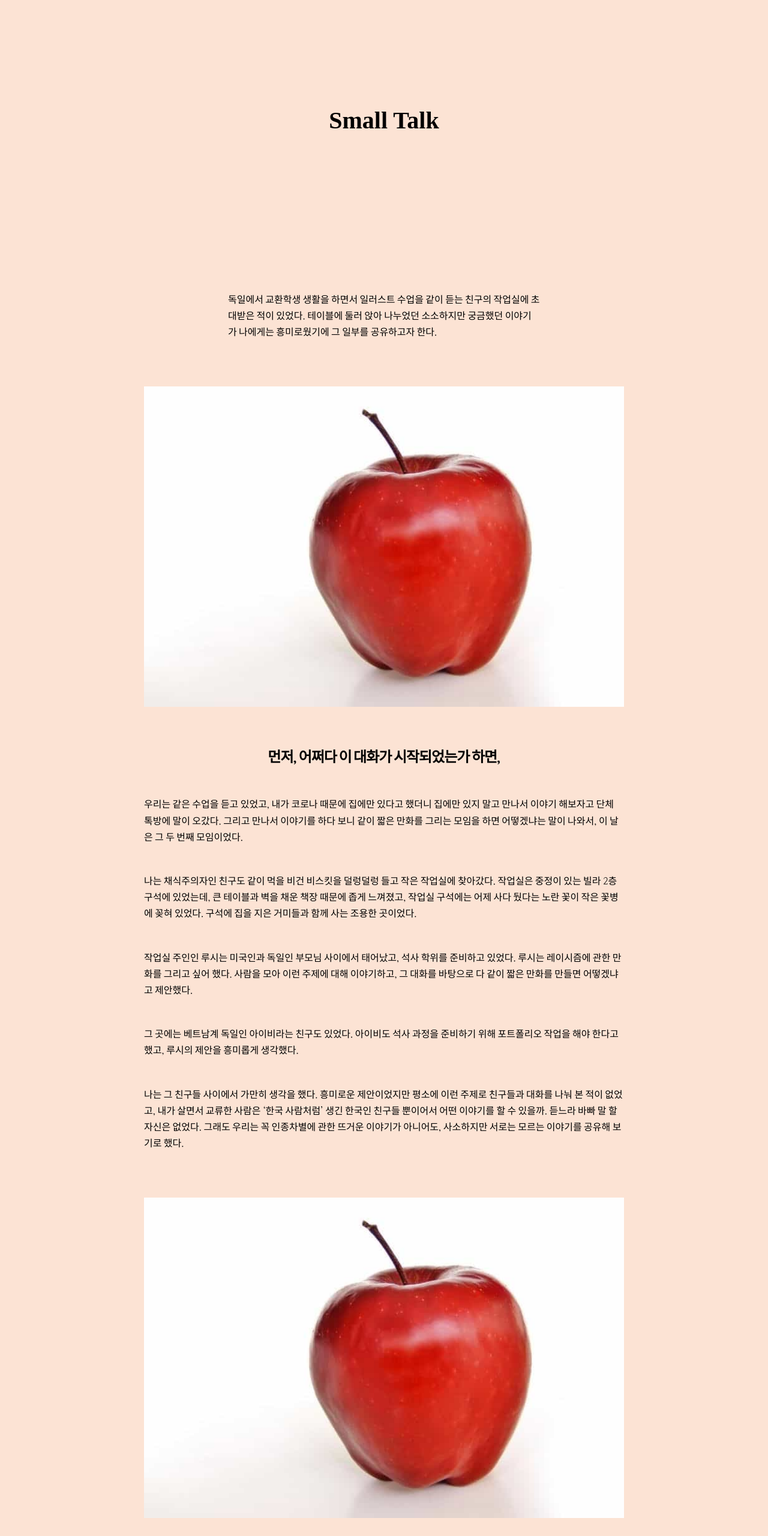
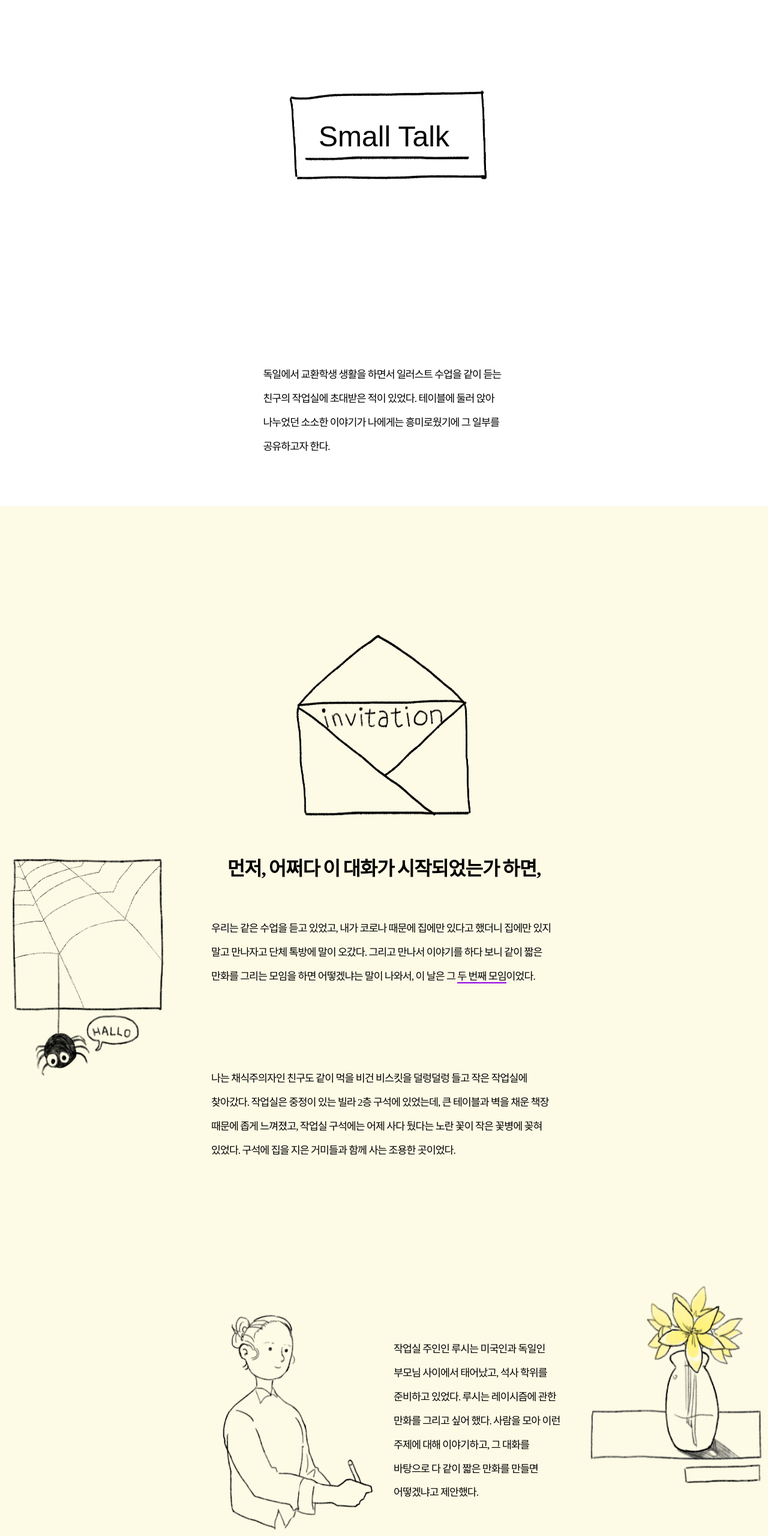
Before and after one commit to Nayun-Kim17/2021-03-smalltalk, a plain HTML site: page index.html in a window 1280 px wide. Shown: the top 2560 px of the page at 60% size. Drawn offline with Linux system fonts and the light colour scheme; a web font is replaced by a local one.

Commit message:
Add files via upload

```diff
--- a/index.html
+++ b/index.html
@@ -3,91 +3,107 @@
 <head>
 	<meta charset="utf-8">
 	<title>Small Talk</title>
-	<link href="https://fonts.googleapis.com/css2?family=Nanum+Myeongjo:wght@400;800&display=swap" rel="stylesheet">
+	<link rel="preconnect" href="https://fonts.gstatic.com">
+	<link href="https://fonts.googleapis.com/css2?family=Noto+Serif+KR:wght@200;400;700&display=swap" rel="stylesheet">
+	<link rel="stylesheet" href="https://use.typekit.net/glp2jmp.css">
 	<style type="text/css">
 		html{margin:0;}
-		img {display:block; width:100%;}
-		body {width:800px;
-			margin:auto;
-			background-color: rgb(252,227,212);}
-		header{width:530px;
-			margin:auto;
-			padding-top:150px;
-			padding-bottom:80px;
-			text-align: center;}
-		div,p{font-family: 'Nanum Myeongjo', serif;}
-		div{padding-bottom: 30px;}
-		h1 {font-size:2.5em; font-weight: 800; padding-bottom:90px;}
-		h2{text-align: center; font-size:1.5em; font-weight: 800; word-spacing: -2px; letter-spacing: -1px; padding-bottom:30px;padding-top:45px;}
-		p{padding-bottom: 30px; font-weight: 200; word-spacing: -1px;line-height: 170%; }
-		.last {width:520px; margin:auto; padding-top:50px;}
+		h1,h2,header,body,img,div,p{margin:0;}
+		section{padding-top:200px; padding-bottom:50px;}
+		img {display:block; max-width:100%; height: auto; padding-bottom: 30px; margin:auto;}
+		body {margin:auto;background-color: white;font-family: 'Noto Serif KR', serif; font-weight: 400;}
+		h1 {text-align: center; font-size:3em; font-weight: 400; padding-bottom:100px; font-family: imaginaryfriend-bb, sans-serif;}
+		h2{text-align: center; font-size:2em; font-weight: 800; word-spacing: -2px; letter-spacing: -1px; padding-bottom:60px;}
+		p{margin:auto; width:45%; padding-bottom: 30px; font-weight: 200; letter-spacing: -1px;line-height: 230%; font-size:13pt; word-break: keep-all;}
+		div{padding-top:50px;padding-bottom:50px;}
+		.last {width:530px; margin:auto;background-image:url(./img/header.png); background-repeat: no-repeat; background-size: 100% auto; padding-top: 200px;}
+		.lasts{width:70%; margin:auto;}
+		.bold {color:white; background-color:rgba(147,0,234,0.5);padding:2px; border-radius: 2px; padding-top:-3px;}
+		.row{width:50%; margin:auto;}
+		.flex{display:flex;}
+		.width50{width: 50%;}
+		.underbar {border-bottom: 2px solid rgb(147,0,234)}
+		.background {margin:auto; background-size:100%;  background-repeat: no-repeat;}
+		.post {background-image:url(./img/post.jpg); background-attachment: fixed;}
+		.workspace {background-image: url(./img/workspace.png);}
 		iframe{display:block; margin:auto;padding-top:100px; padding-bottom:8px;}
 		footer{padding-top: 150px; padding-bottom: 300px;text-align: center;}
 	</style>
 </head>
 
 <body>
-	<header>
+	<section class="last">
 		<h1>Small Talk</h1>
-	</header>
+	</section>
+
+	<section class="lasts">
+			<p> 독일에서 교환학생 생활을 하면서 일러스트 수업을 같이 듣는 친구의 작업실에 초대받은 적이 있었다. 테이블에 둘러 앉아 나누었던 소소한 이야기가 나에게는 흥미로웠기에 그 일부를 공유하고자 한다.</p>
+	</section>
+
+	<section class="background workspace" style="background-color: rgb(253,250,229);">
+				<img src="./img/invitation.png">
+				<h2> 먼저, 어쩌다 이 대화가 시작되었는가 하면,</h2>
+				<p>우리는 같은 수업을 듣고 있었고, 내가 코로나 때문에 집에만 있다고 했더니 집에만 있지 말고 만나자고 단체 톡방에 말이 오갔다. 그리고 만나서 이야기를 하다 보니 같이 짧은 만화를 그리는 모임을 하면 어떻겠냐는 말이 나와서, 이 날은 그 <span class="underbar">두 번째 모임</span>이었다. </p>
+				<div></div>
+				<p>나는 채식주의자인 친구도 같이 먹을 비건 비스킷을 덜렁덜렁 들고 작은 작업실에 찾아갔다. 작업실은 중정이 있는 빌라 2층 구석에 있었는데, 큰 테이블과 벽을 채운 책장 때문에 좁게 느껴졌고, 작업실 구석에는 어제 사다 뒀다는 노란 꽃이 작은 꽃병에 꽂혀 있었다. 구석에 집을 지은 거미들과 함께 사는 조용한 곳이었다.</p>
+				<div></div>
+			<div class="row flex">
+				<div class="width50">
+				<img src="./img/luci.png";></div>
+				<p>작업실 주인인 루시는 미국인과 독일인 부모님 사이에서 태어났고, 석사 학위를 준비하고 있었다. 루시는 레이시즘에 관한 만화를 그리고 싶어 했다. 사람을 모아 이런 주제에 대해 이야기하고, 그 대화를 바탕으로 다 같이 짧은 만화를 만들면 어떻겠냐고 제안했다.</p>
+			</div>
+			<div class="row flex">
+
+				<p>그 곳에는 베트남계 독일인 아이비라는 친구도 있었다. 아이비도 석사 과정을 준비하기 위해 포트폴리오 작업을 해야 한다고 했고, 루시의 제안을 흥미롭게 생각했다.</p>
+				<div class="width50">
+				<img src="./img/aivi.png";></div>
+			</div>
+				<p>나는 그 친구들 사이에서 가만히 생각을 했다. 흥미로운 제안이었지만 평소에 이런 주제로 친구들과 대화를 나눠 본 적이 없었고, 내가 살면서 교류한 사람은  <span class="bold">‘한국 사람처럼’</span> 생긴 한국인 친구들 뿐이라 어떤 이야기를 할 수 있을까 싶었다. 듣느라 바빠 말할 자신은 없었다. 그래도 우리는 꼭 인종차별에 관한 뜨거운 이야기가 아니어도, 사소하지만 서로는 모르는 이야기를 공유해 보기로 했다.</p>
+				<div class="width50" style="margin:auto;">
+				<img src="./img/nayun.png";></div>
+	</section>
 
 
-	<div>
-		<div>
-			<div class="last")>
-			<p> 독일에서 교환학생 생활을 하면서 일러스트 수업을 같이 듣는 친구의 작업실에 초대받은 적이 있었다. 테이블에 둘러 앉아 나누었던 소소하지만 궁금했던 이야기가 나에게는 흥미로웠기에 그 일부를 공유하고자 한다.</p>
-			</div>
-				<img src="./img/apple1.jpg";>
-				<h2> 먼저, 어쩌다 이 대화가 시작되었는가 하면,</h2>
-				<p>우리는 같은 수업을 듣고 있었고, 내가 코로나 때문에 집에만 있다고 했더니 집에만 있지 말고 만나서 이야기 해보자고 단체 톡방에 말이 오갔다. 그리고 만나서 이야기를 하다 보니 같이 짧은 만화를 그리는 모임을 하면 어떻겠냐는 말이 나와서, 이 날은 그 두 번째 모임이었다. </p>
-				<p>나는 채식주의자인 친구도 같이 먹을 비건 비스킷을 덜렁덜렁 들고 작은 작업실에 찾아갔다. 작업실은 중정이 있는 빌라 2층 구석에 있었는데, 큰 테이블과 벽을 채운 책장 때문에 좁게 느껴졌고, 작업실 구석에는 어제 사다 뒀다는 노란 꽃이 작은 꽃병에 꽂혀 있었다. 구석에 집을 지은 거미들과 함께 사는 조용한 곳이었다.</p>
-				<p>작업실 주인인 루시는 미국인과 독일인 부모님 사이에서 태어났고, 석사 학위를 준비하고 있었다. 루시는 레이시즘에 관한 만화를 그리고 싶어 했다. 사람을 모아 이런 주제에 대해 이야기하고, 그 대화를 바탕으로 다 같이 짧은 만화를 만들면 어떻겠냐고 제안했다.</p>
-				<p>그 곳에는 베트남계 독일인 아이비라는 친구도 있었다. 아이비도 석사 과정을 준비하기 위해 포트폴리오 작업을 해야 한다고 했고, 루시의 제안을 흥미롭게 생각했다.</p>
-				<p>나는 그 친구들 사이에서 가만히 생각을 했다. 흥미로운 제안이었지만 평소에 이런 주제로 친구들과 대화를 나눠 본 적이 없었고, 내가 살면서 교류한 사람은  ‘한국 사람처럼’ 생긴 한국인 친구들 뿐이어서 어떤 이야기를 할 수 있을까. 듣느라 바빠 말 할 자신은 없었다. 그래도 우리는 꼭 인종차별에 관한 뜨거운 이야기가 아니어도, 사소하지만 서로는 모르는 이야기를 공유해 보기로 했다.</p>
+	<section>
+			<section class="post background"> </section>
+			<div>
+			<h2>나의 이름, 너의 이름</h2>
+			<p>문득 대화 중에 루시가 내 이름을 물어 봤다. 분명 같이 수업도 듣고, 저번에도 얘기해 줬는데 아무래도 발음하기 어려웠나 보다. 나는 내 이름을 천천히 말해 주면서, 모든 교수님이 나만 이름이 아니라 ‘킴’으로 부르더라고 얘기했다. 그랬더니 다들 눈을 동그랗게 뜨면서, 그게 이름인 줄 알았다고 했다. ‘킴’이 부르긴 쉽지. 나는 같은 기숙사에 사는 또 다른 ‘킴’의 우체통에 내 우편물이 들어 있던 적이 있다고 했다. 그랬더니 아이비도 비슷한 경험을 한 적이 있다고 얘기했다. 베트남도 같은 성을 가진 사람이 많다고 했다. 루시는 웃으면서 그걸 만화로 그려 보면 재미있겠다고 했다.</p>
+			<p>루시가 자신의 성을 나에게 한 번 읽어 보라고 하길래, 영어 읽듯이 ‘랭스턴’이라고 읽었는데, 그게 맞는 발음이고 독일 이름이 아니기 때문에 ‘랑스톤’ 으로 읽으면 이상하다고 했다. 사람들이 자꾸 랑스톤으로 부른다며… 사실 나에게는 독일식 이름이나 미국식 이름이나 비슷하게 느껴져서 그 차이점을 모르겠는데. 루시는 서양식 이름을 잘 외우면서 아시안 이름이 어렵게 느끼는 사람이 많다며 자신도 그렇다고 말했다.</p></div>
 
-		</div>
+	</section>
+	<section>
+			<h2>머리 색깔</h2>
+			<p>루시는 자주 아시아인의 머리가 예쁘게 보인다고 얘기했다. 자신의 넓은 이마가 콤플렉스라고 말하면서. 나는 네 붉은 머리 색이 좋다고 말했다. 검은 머리는 염색하기 힘들어. 항상 탈색을 해야 하고… 루시는 사람들이 붉은 머리를 옛날부터 별로 안 좋은 시선으로 보곤 했다고 말했다. 너는 염색한 거야? 하고 묻길래 갈색으로 염색한 거라고 답했다. 루시도 자신도 염색한 거라고 했는데, 진담 같아서 정말 붉은 머리인지, 염색한 건지 헷갈렸다. 우리는 주로  또래가 무슨 색으로 자주 염색하는지, 어떻게 염색하는지 그런 얘기를 했다.</p>
+	</section>
 
 
 
-		<div>
-			<img src="./img/apple1.jpg">
-			<h2>나의 이름, 너의 이름</h2>
-			<p>문득 대화 중에 루시가 내 이름을 물어 봤다. 분명 같이 수업도 듣고, 저번에도 얘기해 줬는데 아무래도 발음하기 어려웠나 보다. 나는 내 이름을 천천히 말해 주면서, 모든 교수님이 나만 이름이 아니라 ‘킴’으로 부르더라고 얘기했다. 그랬더니 다들 눈을 동그랗게 뜨면서, 그게 이름인 줄 알았다고 했다. ‘킴’이 부르긴 쉽지. 나는 같은 기숙사에 사는 또 다른 ‘킴’의 우체통에 내 우편물이 들어 있던 적이 있다며 우체국 직원도 내 이름을 잘 모른다고 했다. 그랬더니 아이비도 비슷한 경험을 한 적이 있다고 얘기했다. 베트남도 같은 성을 가진 사람이 많다고 했다. 루시는 웃으면서 그걸 만화로 그려 보면 재미있겠다고 했다.</p>
-			<p>루시가 자신의 성을 나에게 한 번 읽어 보라고 하길래, 영어 읽듯이 ‘랭스턴’이라고 읽었는데, 그게 맞는 발음이고 독일 이름이 아니기 때문에 ‘랑스톤’ 으로 읽으면 이상하다고 했다. 사람들이 자꾸 랑스톤으로 부른다며… 사실 나에게는 독일식 이름이나 미국식 이름이나 비슷하게 느껴져서 그 차이점을 모르겠는데. 루시는 서양 사람 이름을 잘 외우면서 아시안 이름이 어렵게 느끼는 사람이 많다며 자신도 그렇다고 말했다.</p>
-		</div>
+	<section>
+			<img src="./img/group.png";>
+			<h2>너희는 왜 항상 무리지어 다녀? </h2>
+			<p>나는 그 곳에 잠시 머무르는 외국인이니 외국인 취급을 받아도 별로 억울할 것이 없었지만, 작고 검은 생머리 <span class="bold">‘아시아인’</span> 처럼 생긴 아이비는 그곳에서 태어나 자란 독일인과 다름 없는 사람이었다. 독일어를 유창하게 말하거나 독일 친구들과 대화하며 다닐 때는 그런 일이 없지만 가끔 외국인으로 대하는 사람이 있다고 했다. 어릴 적부터 친한 친구들조차  차별인 줄 모르고 가볍게 말을 할 때가 있고, 그 때마다 기분이 좋지 않았다는 이야기를 했다. <span class="underbar";>그 나라에서 나고 배우고 자랐는데, 여전히 거기에 온전히 소속되지 못한다는 건 얼마나 피곤할까.</span> 그런 생각이 들었다.</p>
+			<p>루시는 이야기를 듣더니 뭔가 생각난 듯 말을 꺼냈다. 종종 사람들이 <span class="bold">‘외국인들은 끼리끼리 다니더라’</span>는 이야기를 하는데, 사실은 자신들도 끼리끼리 다니고있는 것이 아니냐며, 눈에 띄어서 그렇게 보일 뿐이지 남을 비꼴 처지가 되지 못한다는 식으로 얘기했다. 맞는 말이었다. 루시는 그 사람들이 얼마나 기울어진 시선으로 보고 있는지 열변을 토했다. 나는 영어를 듣느라 바빠 고개를 끄덕이기만 했다.</p>
+	</section>
 
 
 
+	<section style="background-color: black; color:white;">
+			<div style="background-color: black;"> <iframe  width="560" height="315" src="https://www.youtube.com/embed/AkT_e-QNgGc" frameborder="0" allow="accelerometer; autoplay; clipboard-write; encrypted-media; gyroscope; picture-in-picture" allowfullscreen;></iframe>
+				</iframe></div>
+			<div></div>
+			<h2>이중 잣대 (Doppelmoral)</h2>
+			<p>루시는 차별적인 말을 하는 아버지가 있다고 했다. 그것 때문인지 <span class="bold">‘차별적이고 꽉 막힌 멍청한 백인’</span>을 정말 싫어하는 것 같았다. 아이비는 오히려 자신에게 못된 말을 했던 사람들은 다 <span class="bold">중동 사람처럼 생긴 남자들</span>이라고 했다. 나도 고개를 끄덕이며 여기서 내게 나쁜 말을 한 사람들은 다 <span class="bold">‘그런’</span> 사람들이라고 말했다. 처음에는 편견을 가지지 않으려 했는데, 몇 번 겪고 나니 길에서 <span class="bold">‘그렇게’</span> 생긴 사람들이 보이면 조금 피하게 되었다. 루시는 그 사람들이 대부분 어디에서 온 사람들인지 이야기했는데, 나는 지리나 나라 이름에 대해 잘 몰라 거의 알아듣지 못했다. 요약하자면 그 사람들은 우리가 생각하는 지역에서 온 것이 아니라는 얘기였던 것 같다. 아이비와 나는 <span class="underbar";>우리가 편견 어린 시선으로 보고 있다는 걸 인정하면서도 피하게 된다고 했다.</p>
 
+	</section>
+
+	<section class="lasts";>
 		<div>
-			<h2>너희는 왜 항상 무리지어 다녀? </h2>
-			<p>나는 그 곳에 잠시 머무르는 외국인이니 외국인 취급을 받아도 별로 억울할 것이 없었지만, 작고 검은 생머리 ‘아시아인’ 처럼 생긴 아이비는 그곳에서 태어나 자란 독일인과 다름 없는 사람이었다. 독일어를 유창하게 말하거나 독일 친구들과 대화하며 다닐 때는 그런 일이 없지만 가끔 외국인으로 대하는 사람이 있다고 했다. 어릴 적부터 친한 친구들조차  차별인 줄 모르고 가볍게 말을 할 때가 있고, 그 때마다 기분이 좋지 않았다는 이야기를 했다. 그 나라에서 나고 배우고 자랐는데, 여전히 거기에 온전히 소속되지 못한다는 건 얼마나 피곤할까. 그런 생각이 들었다.</p>
-			<p>루시는 이야기를 듣더니 뭔가 생각난 듯 말을 꺼냈다. 종종 사람들이 ‘외국인들은 끼리끼리 다니더라’는 이야기를 하는데, 사실은 자신들도 끼리끼리 다니고있는 것이 아니냐며, 눈에 띄어서 그렇게 보일 뿐이지 남을 비꼴 처지가 되지 못한다는 식으로 얘기했다. 맞는 말이었다. 루시는 그 사람들이 얼마나 기울어진 시선으로 보고 있는지 열변을 토했다. 나는 영어를 듣느라 바빠 고개를 끄덕이기만 했다.</p>
-		</div>
-
-
-
-		<div>
-			<iframe  width="560" height="315" src="https://www.youtube.com/embed/AkT_e-QNgGc" frameborder="0" allow="accelerometer; autoplay; clipboard-write; encrypted-media; gyroscope; picture-in-picture" allowfullscreen></iframe>
-				</iframe>
-
-			<h2>이중 잣대 (Doppelmoral)</h2>
-			<p>루시는 차별적인 말을 하는 아버지가 있다고 했다. 그것 때문인지 ‘차별적이고 꽉 막힌 멍청한 백인’을 정말 싫어하는 것 같았다. 아이비는 오히려 자신에게 못된 말을 했던 사람들은 다 중동 사람처럼 생긴 남자들이라고 했다. 나도 고개를 끄덕이며 여기서 내게 나쁜 말을 한 사람들은 다 ‘그런’ 사람들이라고 말했다. 처음에는 편견을 가지지 않으려 했는데, 몇 번 겪고 나니 길에서 ‘그렇게’ 생긴 사람들이 보이면 조금 피하게 되었다. 루시는 그 사람들이 대부분 어디에서 온 사람들인지 이야기했는데, 나는 지리나 나라 이름에 대해 잘 몰라 거의 알아듣지 못했다. 요약하자면 그 사람들은 우리가 생각하는 지역에서 온 것이 아니라는 얘기였던 것 같다. 아이비와 나는 우리가 편견 어린 시선으로 보고 있다는 걸 인정하면서도 피하게 된다고 했다.</p>
-
-		</div>
-
-
-		<div>
-
-			<h2>머리 색깔</h2>
-			<p>루시는 자주 아시아인의 머리가 예쁘게 보인다고 얘기했다. 자신의 넓은 이마가 콤플렉스라고 말하면서. 나는 네 붉은 머리 색이 좋다고 말했다. 검은 머리는 염색하기 힘들어. 항상 탈색을 해야 하고… 루시는 사람들이 붉은 머리를 옛날부터 별로 안 좋은 시선으로 보곤 했다고 말했다. 너는 염색한 거야? 하고 묻길래 갈색으로 염색한 거라고 답했다. 루시도 자신도 염색한 거라고 했는데, 진담 같아서 정말 붉은 머리인지, 염색한 건지 헷갈렸다. 우리는 주로  또래가 무슨 색으로 자주 염색하는지, 어떻게 염색하는지 그런 얘기를 했다.</p>
-		</div>
-		<div class="last">
 			<p>락다운이 이어지면서 우리의 계획은 흐지부지 되었지만, 루시는 여전히 레이시즘에 관심이 많고, 자신의 어린 시절을 그리는 만화 작업을 계속 하고 있다. </p>
 
 			<p>나에게 그 시간은 잊을 수 없을 것 같다. 영어로 하는 대화는 어려웠지만 이렇게 속을 터놓고 얘기하는 것이 너무 오랜만이라 반가웠다. 대화하면서 그동안 처음 가보는 타지에서 겪은 서러움이 녹고 마음이 정리되는 것을 느끼면서, 동시에 나의 생각이나 행동을 돌아보는 시간이었다.</p>
 		</div>
-	</div>
+	</section>
 
 	<footer>
 		<p>2021.03.16 김나윤</p>
```
Also changed, not shown: img/aivi.png (added), img/group.png (added), img/header.png (added), img/invitation.png (added), img/luci.png (added), img/nayun.png (added), img/post.jpg (added), img/threeofus.png (added), img/workspace.png (added).
